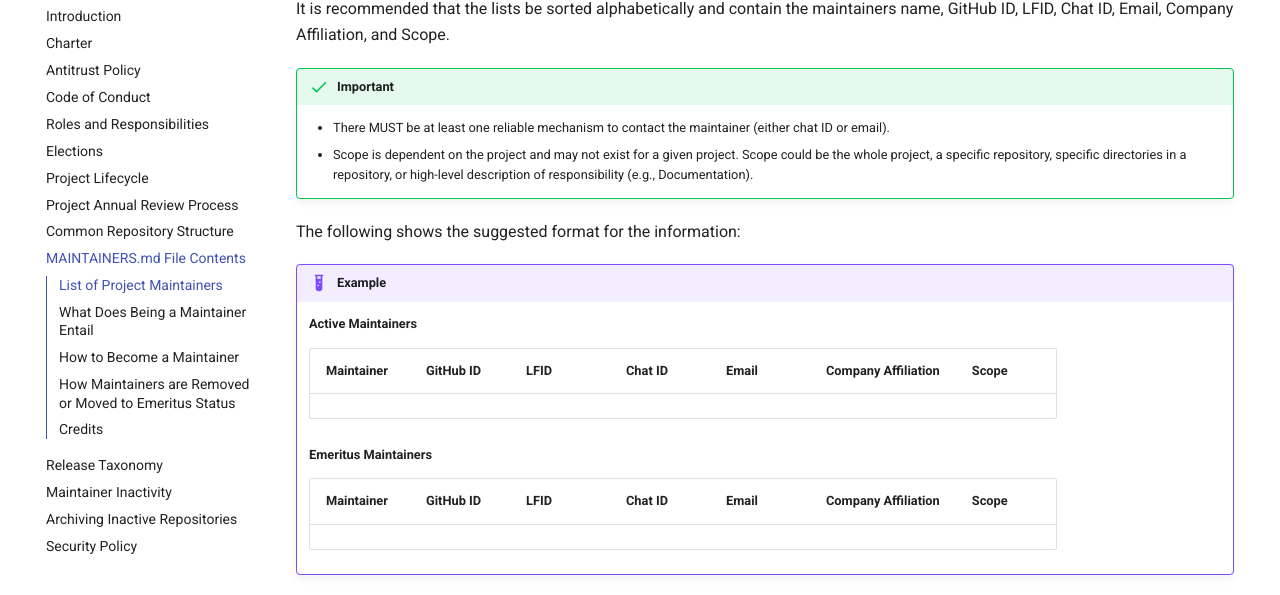
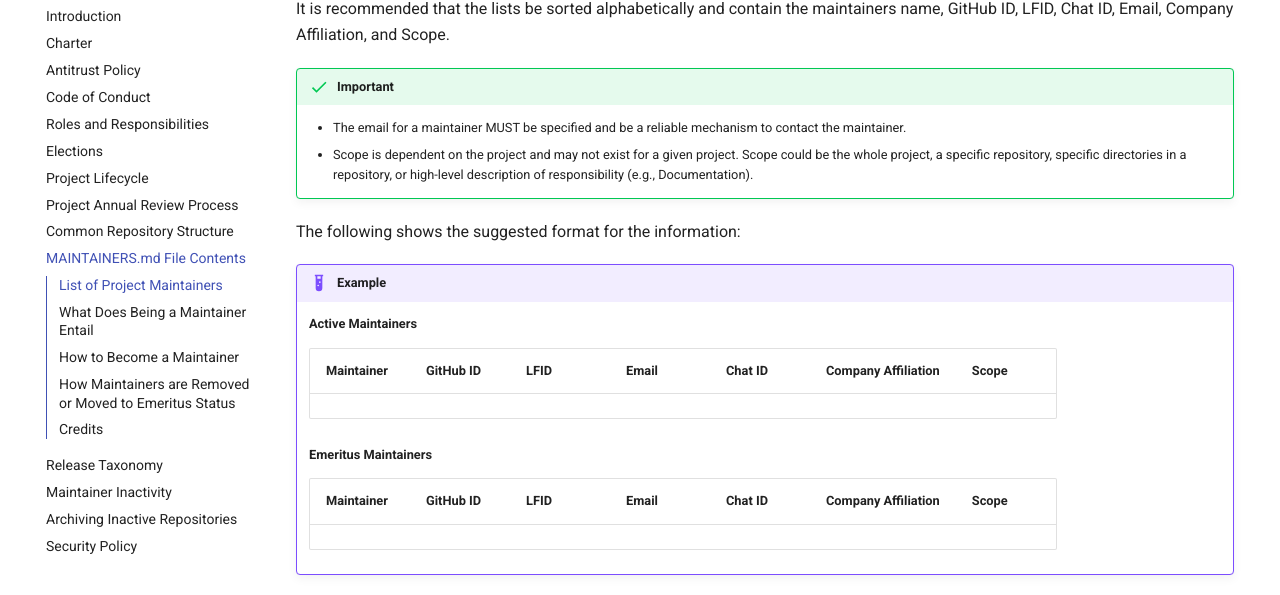
Before and after one commit to openwallet-foundation/tac, an MkDocs documentation site: the page built from docs/governance/maintainers-file-content.md, in a window 1280 px wide and 900 px high, scrolled down 275 px. Shown: the part 140-735 px from the top of the window. Built offline with MkDocs 1.6.1 and Material for MkDocs 9.7.7, drawn with Linux system fonts in a browser that asks for light colours; comment, search, counter and statistics services are not loaded.

Commit message:
Make email required.
Signed-off-by: Tracy Kuhrt <tracy.a.kuhrt@accenture.com>

```diff
--- a/docs/governance/maintainers-file-content.md
+++ b/docs/governance/maintainers-file-content.md
@@ -9,7 +9,7 @@ The first thing that MUST be included in the `MAINTAINERS` file is a list of the
 It is recommended that the lists be sorted alphabetically and contain the maintainers name, GitHub ID, LFID, Chat ID, Email, Company Affiliation, and Scope.
 
 !!! success "Important"
-    * There MUST be at least one reliable mechanism to contact the maintainer (either chat ID or email).
+    * The email for a maintainer MUST be specified and be a reliable mechanism to contact the maintainer.
     * Scope is dependent on the project and may not exist for a given project. Scope could be the whole project, a specific repository, specific directories in a repository, or high-level description of responsibility (e.g., Documentation).
 
 The following shows the suggested format for the information:
@@ -17,14 +17,14 @@ The following shows the suggested format for the information:
 !!! example
     **Active Maintainers**
 
-    | Maintainer | GitHub ID | LFID | Chat ID | Email | Company Affiliation | Scope |
-    | ---------- | --------- | ---- | ------- | ----- | ------------------- | ----- |
+    | Maintainer | GitHub ID | LFID | Email | Chat ID | Company Affiliation | Scope |
+    | ---------- | --------- | ---- | ----- | ------- | ------------------- | ----- |
     |            |           |      |         |       |                     |       |
 
     **Emeritus Maintainers**
 
-    | Maintainer | GitHub ID | LFID | Chat ID | Email | Company Affiliation | Scope |
-    | ---------- | --------- | ---- | ------- | ----- | ------------------- | ----- |
+    | Maintainer | GitHub ID | LFID | Email | Chat ID | Company Affiliation | Scope |
+    | ---------- | --------- | ---- | ----- | ------- | ------------------- | ----- |
     |            |           |      |         |       |                     |       |
 
 ## What Does Being a Maintainer Entail
```
